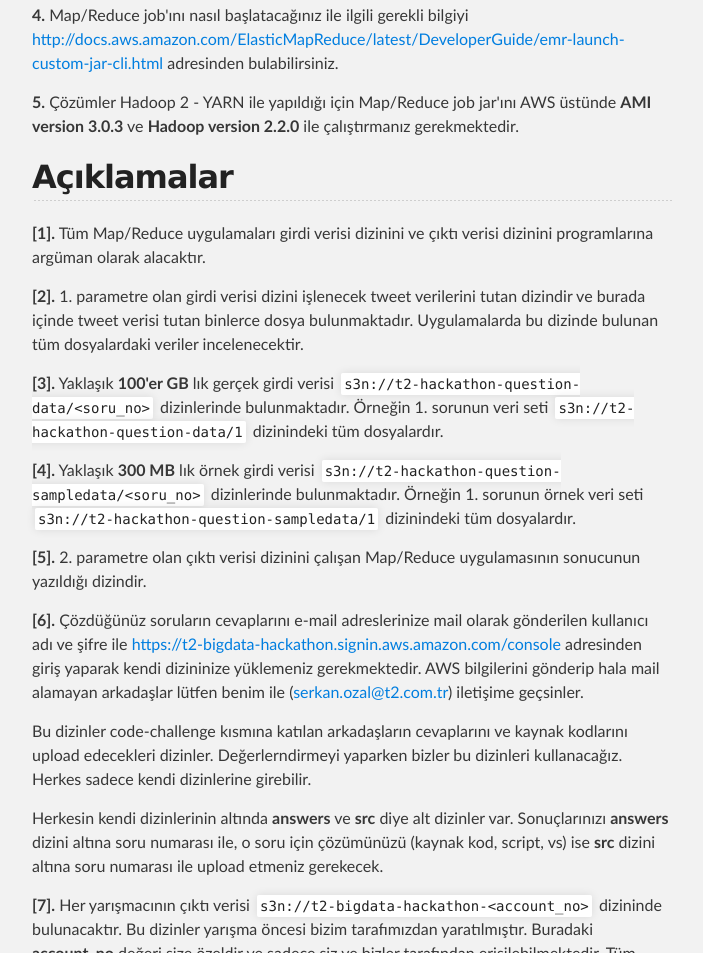
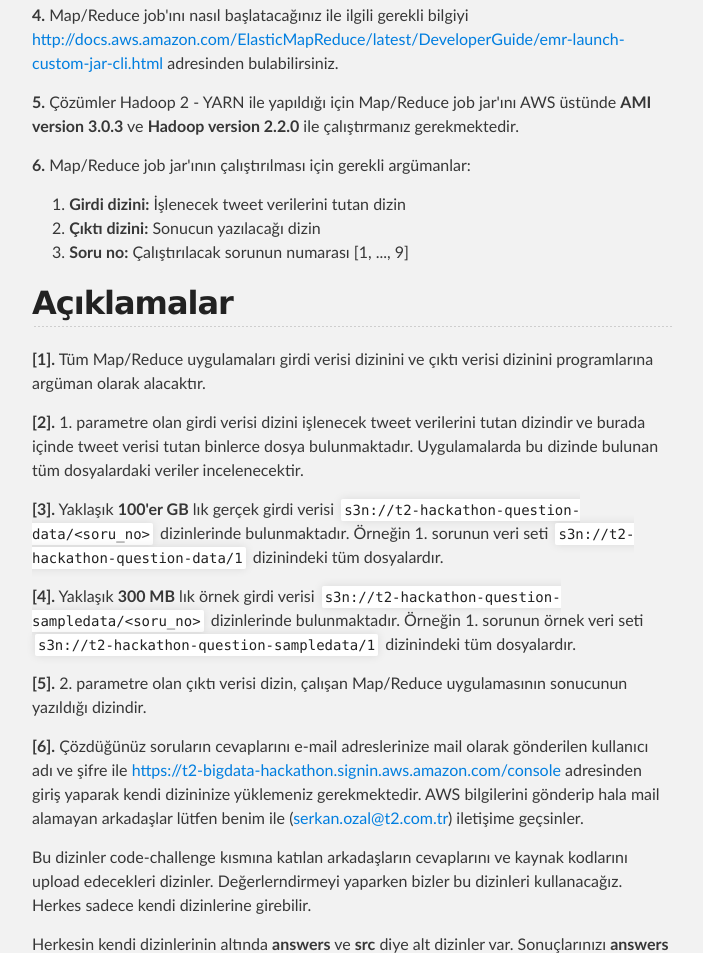
Before and after one commit to serkan-ozal/t2-hackathon-answers, a plain HTML site: page index.html in a window 1280 px wide. Shown: the part 1034-1987 px from the top of the page, without its empty margins (288-991 px from the left). Drawn offline with Linux system fonts and the light colour scheme.

```diff
--- a/index.html
+++ b/index.html
@@ -58,7 +58,16 @@
 
 <p><strong>5.</strong> Çözümler Hadoop 2 - YARN ile yapıldığı için Map/Reduce job jar'ını AWS üstünde <strong>AMI version 3.0.3</strong> ve <strong>Hadoop version 2.2.0</strong> ile çalıştırmanız gerekmektedir.</p>
 
-<h2>
+<p><strong>6.</strong> Map/Reduce job jar'ının çalıştırılması için gerekli argümanlar:</p>
+
+<ol>
+<li>
+<strong>Girdi dizini:</strong> İşlenecek tweet verilerini tutan dizin</li>
+<li>
+<strong>Çıktı dizini:</strong> Sonucun yazılacağı dizin</li>
+<li>
+<strong>Soru no:</strong> Çalıştırılacak sorunun numarası [1, ..., 9]</li>
+</ol><h2>
 <a name="a%C3%A7%C4%B1klamalar" class="anchor" href="#a%C3%A7%C4%B1klamalar"><span class="octicon octicon-link"></span></a>Açıklamalar</h2>
 
 <p><strong>[1].</strong> Tüm Map/Reduce uygulamaları girdi verisi dizinini ve çıktı verisi dizinini programlarına argüman olarak alacaktır.</p>
@@ -69,7 +78,7 @@
 
 <p><strong>[4].</strong> Yaklaşık <strong>300 MB</strong> lık örnek girdi verisi <code>s3n://t2-hackathon-question-sampledata/&lt;soru_no&gt;</code> dizinlerinde bulunmaktadır. Örneğin 1. sorunun örnek veri seti <code>s3n://t2-hackathon-question-sampledata/1</code> dizinindeki tüm dosyalardır.</p>
 
-<p><strong>[5].</strong> 2. parametre olan çıktı verisi dizinini çalışan Map/Reduce uygulamasının sonucunun yazıldığı dizindir.</p>
+<p><strong>[5].</strong> 2. parametre olan çıktı verisi dizin, çalışan Map/Reduce uygulamasının sonucunun yazıldığı dizindir.</p>
 
 <p><strong>[6].</strong> Çözdüğünüz soruların cevaplarını e-mail adreslerinize mail olarak gönderilen kullanıcı adı ve şifre ile <a href="https://t2-bigdata-hackathon.signin.aws.amazon.com/console">https://t2-bigdata-hackathon.signin.aws.amazon.com/console</a> adresinden giriş yaparak kendi dizininize yüklemeniz gerekmektedir. AWS bilgilerini gönderip hala mail alamayan arkadaşlar lütfen benim ile (<a href="mailto:serkan.ozal@t2.com.tr">serkan.ozal@t2.com.tr</a>) iletişime geçsinler. </p>
 
```
Also changed, not shown: params.json (+1 -1 lines).
